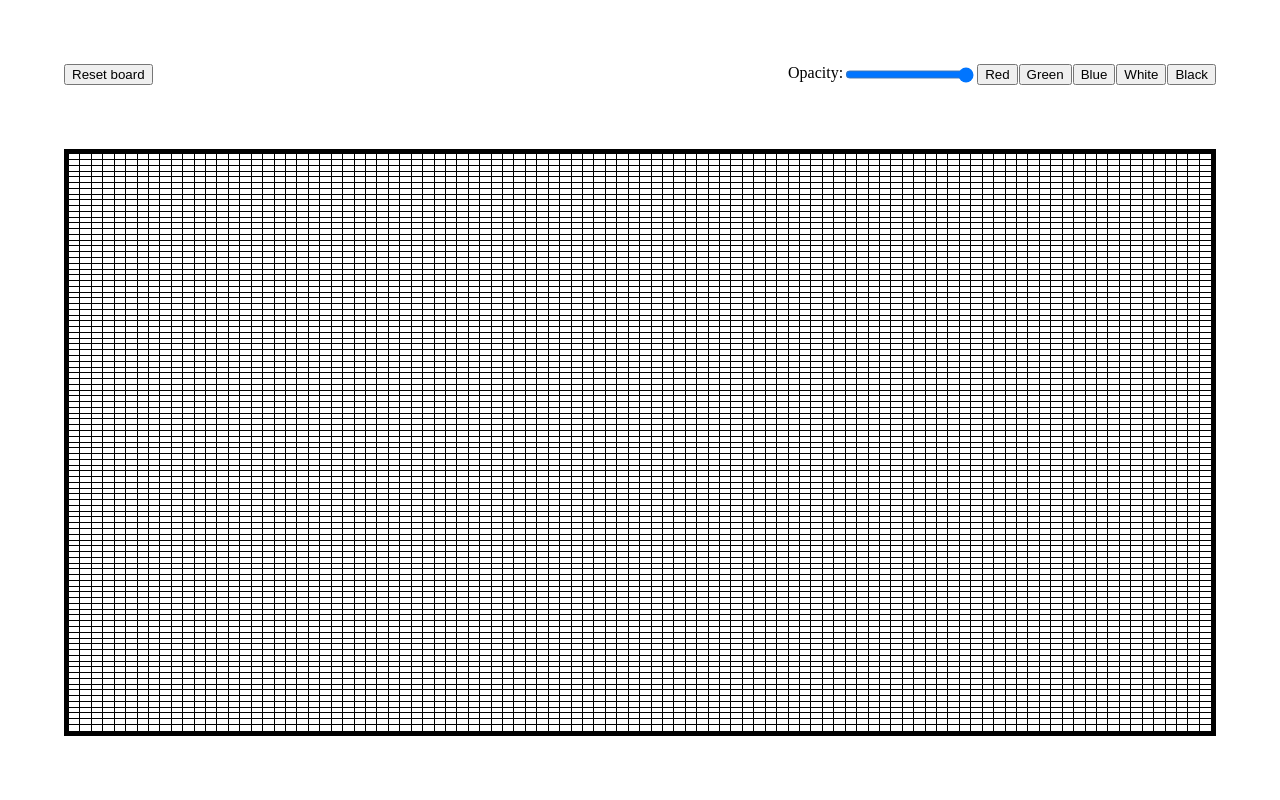
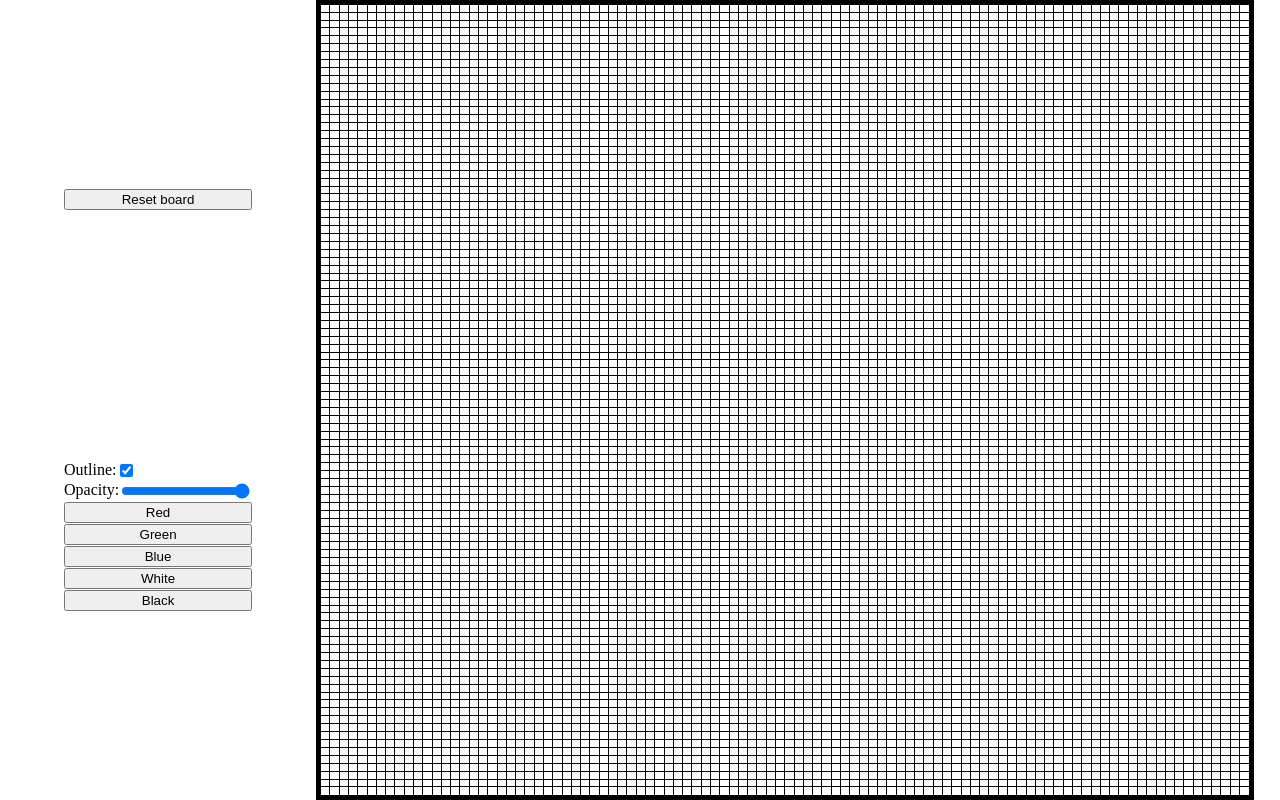
Before and after one commit to renekris/js-drawing, a plain HTML site: page index.html in a window 1280 px wide. Drawn offline with Linux system fonts and the light colour scheme.

Commit message:
Change layout, add outline toggle and hold to draw

```diff
--- a/index.html
+++ b/index.html
@@ -14,6 +14,10 @@
             <button class="button reset">Reset board</button>
         </div>
         <div id="buttons">
+            <div class="outline">
+                <label for="outline">Outline: </label>
+                <input type="checkbox" name="outline" id="outline" checked>
+            </div>
             <div class="opacity">
                 <label for="opacity">Opacity: </label>
                 <input type="range" id="opacity" name="opacity" min="1" max="10" value="10">
--- a/script.js
+++ b/script.js
@@ -1,13 +1,24 @@
 const gridContainer = document.getElementById('grid-container')
+let primaryMouseButtonDown = false;
 let currentColor = '255, 0, 0,';
 let currentOpacity = '1';
+
+document.addEventListener("mousedown", setPrimaryButtonState);
+document.addEventListener("mousemove", setPrimaryButtonState);
+document.addEventListener("mouseup", setPrimaryButtonState);
+
+// Can only draw when m1 held down
+function setPrimaryButtonState(e) {
+  let flags = e.buttons !== undefined ? e.buttons : e.which;
+  primaryMouseButtonDown = (flags & 1) === 1;
+}
 
 function createGrid(gridX, gridY){
     for (let y = 0; y < gridY; y++) {
         const divRow = document.createElement('div');
         for (let x = 0; x < gridX; x++) {
             const cell = document.createElement('div');
-            cell.className = 'grid-cell';
+            cell.className = 'grid-cell cell-outline';
             divRow.append(cell);
         }
         divRow.className = 'grid-row';
@@ -18,21 +29,21 @@ function createGrid(gridX, gridY){
 function addGridListener() {
     const gridCells = document.getElementsByClassName('grid-cell');
     Array.from(gridCells).forEach(cell => {
-        cell.addEventListener('pointerover', e => colorGridCell(e));
+        cell.addEventListener('pointerrawupdate', e => colorGridCell(e));
     });
 }
 
 // Have to use rgba, as opacity property slows things down.
 function colorGridCell(e) {
-    e.target.style.backgroundColor = `rgba(${currentColor} ${currentOpacity})`
+    if (primaryMouseButtonDown) {
+        e.target.style.backgroundColor = `rgba(${currentColor} ${currentOpacity})`
+    }
 }
 
 function resetGrid() {
     gridContainer.innerHTML = '';
     drawGrid();
 }
-
-
 
 function drawGrid() {
     createGrid(100, 100);
@@ -42,11 +53,18 @@ function drawGrid() {
 const resetButton = document.querySelector('#reset button');
 resetButton.addEventListener('click', () => resetGrid());
 
-const opacityRange = document.getElementById('opacity');
-opacityRange.addEventListener('click', e => {
+const opacityInput = document.getElementById('opacity');
+opacityInput.addEventListener('click', e => {
     currentOpacity = e.target.value / 10;
     console.log(currentOpacity);
 } )
 
+const outlineInput = document.getElementById('outline');
+outlineInput.addEventListener('click', () => {
+    const cells = document.getElementsByClassName('grid-cell');
+    Array.from(cells).forEach(cell => {
+        cell.classList.toggle('cell-outline');
+    })
+})
 
 drawGrid()
--- a/style.css
+++ b/style.css
@@ -1,5 +1,11 @@
 html {
     box-sizing: border-box;
+
+    -webkit-user-drag: none;
+    user-select: none;
+    -moz-user-select: none;
+    -webkit-user-select: none;
+    -ms-user-select: none;
 }
 
 *,
@@ -12,14 +18,15 @@ body {
     margin: 0px;
     padding: 0px;
     height: 100vh;
+    width: 100vw;
     display: flex;
-    flex-direction: column;
-    box-sizing: content-box;
+    flex-direction: row;
 }
 
 #grid-container {
-    margin: 0% 5% 5% 5%;
+    margin-right: 2%;
     height: 100%;
+    width: 100%;
     border: solid 5px black;
     display: flex;
     flex-direction: column;
@@ -30,15 +37,24 @@ body {
 #grid-control {
     margin: 5%;
     display: flex;
-    justify-content: space-between;
+    justify-content: space-around;
+    flex-direction: column;
+}
+
+#reset {
+    display: flex;
+    justify-content: center;
+    flex-direction: column;
 }
 
 #buttons {
     display: flex;
+    flex-direction: column;
     gap: 1px;
 }
 
-.opacity {
+.opacity,
+.outline {
     display: flex;
 }
 
@@ -46,12 +62,16 @@ body {
     width: 100%;
     height: 100%;
     display: flex;
+    justify-content: center;
+    align-items: center;
 }
 
 .grid-cell {
-    margin: -1px;
-    border: solid 1px black;
+    width: 100%;
     height: 100%;
-    width: 100%;
     background-color: white;
 }
+
+.cell-outline {
+    outline: solid 1px black;
+}
```
